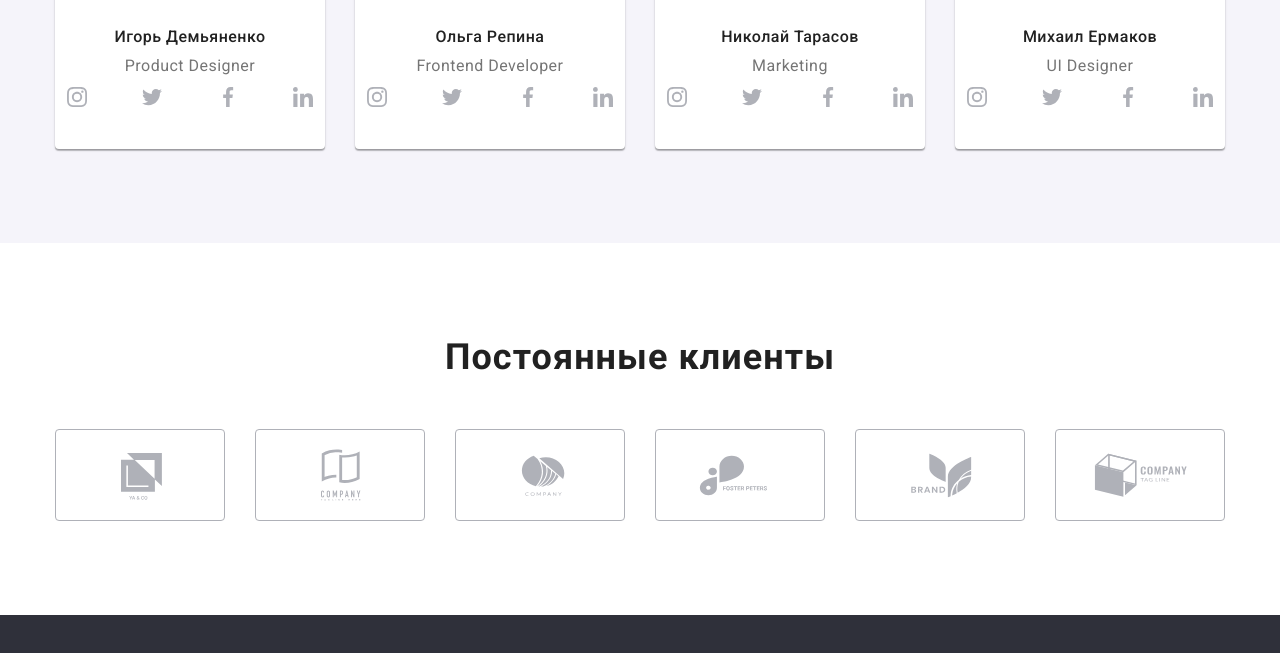
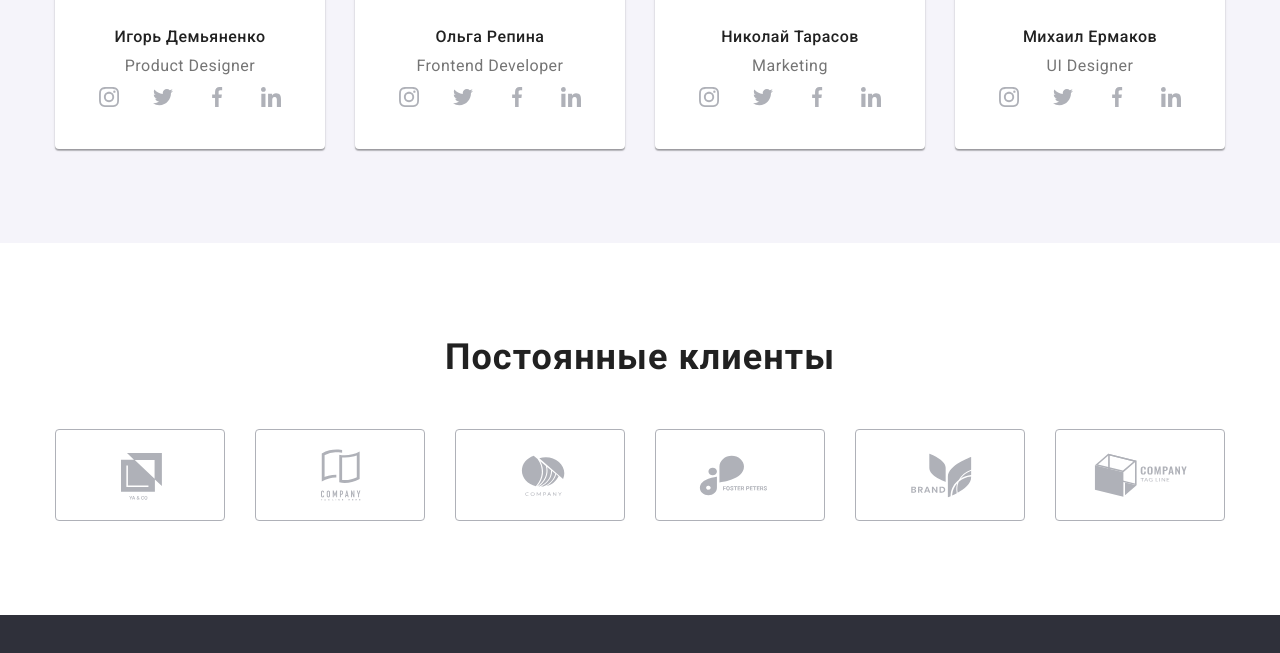
Before and after one commit to TetianaVielkova/goit-markup-hw-04, a plain HTML site: page index.html in a window 1280 px wide. Shown: the part 2045-2698 px from the top of the page. Drawn offline with nearby package versions, Linux system fonts and the light colour scheme.

Commit message:
Update styles.css

```diff
--- a/css/styles.css
+++ b/css/styles.css
@@ -367,6 +367,7 @@ img {
     justify-content: space-between;
     align-items: center;
     height: 44px;
+    width: 206px;
     margin-left: auto;
     margin-right: auto;
 }
```
